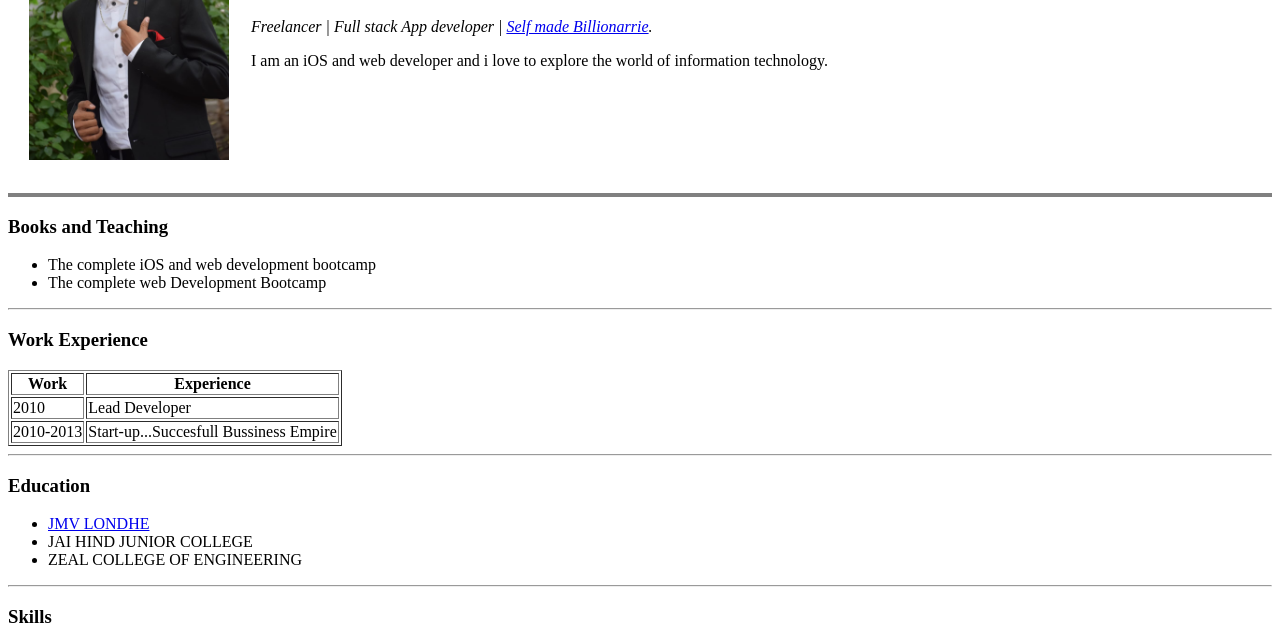
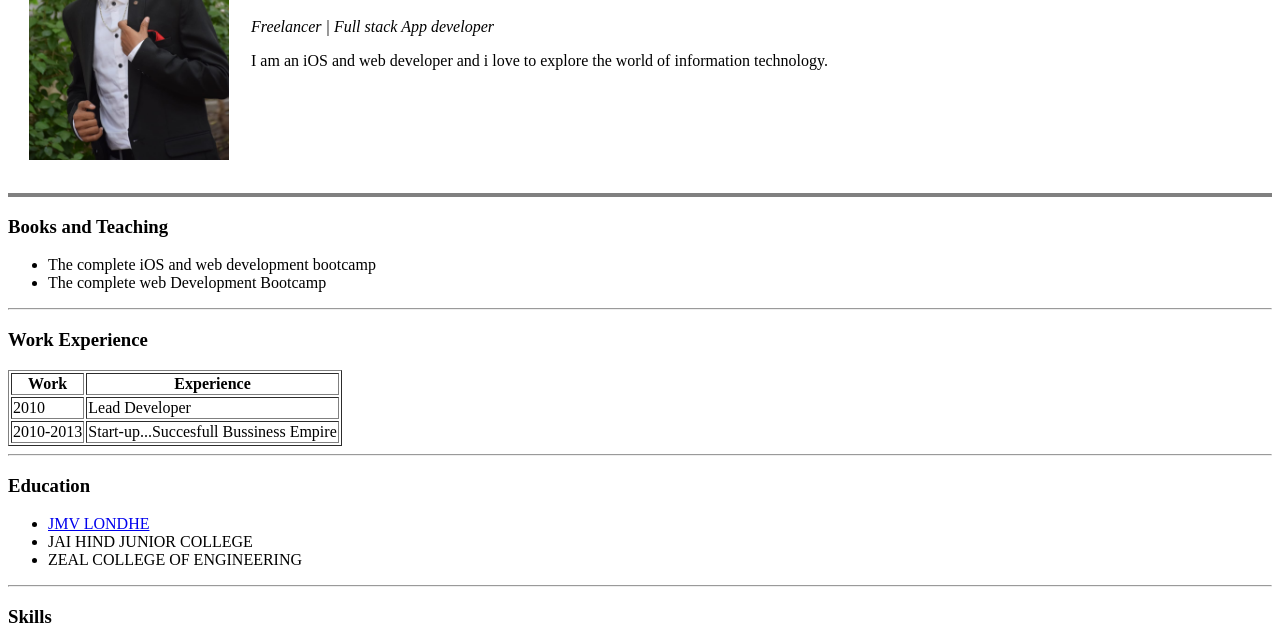
Before and after one commit to bDnyanesh/cv, a plain HTML site: page index.html in a window 1280 px wide. Shown: the part 169-800 px from the top of the page. Drawn offline with Linux system fonts and the light colour scheme.

Commit message:
Update index.html

```diff
--- a/index.html
+++ b/index.html
@@ -7,7 +7,7 @@
     <table cellspacing="20">
         <td><img src="dnyanesh.jpeg" width="200" height="300" alt="dnyanesh's image"></td>
         <td><h1>Dnyanesh Bhosale</h1>
-            <p><em>Freelancer | Full stack App developer | <a href="https://youtu.be/lLCqRM6C1jo">Self made Billionarrie</a>.</em></p>
+            <p><em>Freelancer | Full stack App developer</em></p>
             <p>I am an iOS and web developer and i love to explore the world of information technology.</p></td>
     </table>
 
```
